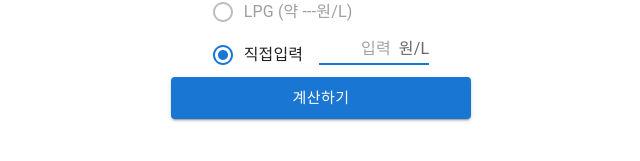
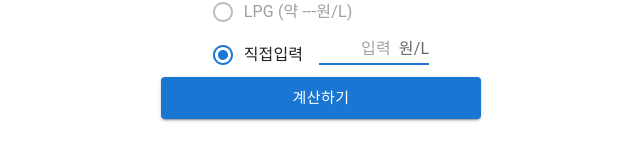
Before and after one commit to Yongveloper/FuelCostCalculator-Web, a Next.js app: page / in a window 1280 px wide. Shown: the part 531-692 px from the top of the page, without its empty margins (319-959 px from the left). Built offline with nearby package versions, Linux system fonts and the light colour scheme.

Commit message:
[기눙] 기름 가격 직접입력 input 기능

```diff
--- a/src/Components/OilList.tsx
+++ b/src/Components/OilList.tsx
@@ -1,4 +1,4 @@
-import { memo, useEffect, useRef, useState } from 'react';
+import { memo, useEffect, useRef, useState, ChangeEvent } from 'react';
 import { IOils } from '@/pages';
 import {
   Box,
@@ -10,17 +10,31 @@ import {
   RadioGroup,
 } from '@mui/material';
 import OilLIstItem from './OilLIstItem';
+import { usePriceContext } from '@/context/PriceProvider';
+import { isValidPositiveNumber } from '@/utils';
 
 interface IOilListProps {
   oils: IOils[];
 }
 
 function OilList({ oils }: IOilListProps) {
+  const { setPrice } = usePriceContext();
+  const [value, setValue] = useState('');
   const inputRef = useRef<HTMLInputElement | null>(null);
   const [selectedRadio, setSelectedRadio] = useState('직접입력');
 
-  const handleRadioChange = (event: React.ChangeEvent<HTMLInputElement>) => {
+  const handleRadioChange = (event: ChangeEvent<HTMLInputElement>) => {
     setSelectedRadio(event.target.value);
+  };
+
+  const handleInputChange = (event: ChangeEvent<HTMLInputElement>) => {
+    const {
+      currentTarget: { value },
+    } = event;
+    if (isValidPositiveNumber(value)) {
+      setValue(value);
+      setPrice(value);
+    }
   };
 
   useEffect(() => {
@@ -66,6 +80,8 @@ function OilList({ oils }: IOilListProps) {
                 textAlign: 'right',
               },
             }}
+            onChange={handleInputChange}
+            value={value}
           />
         </FormControl>
       </Box>
--- a/src/pages/index.tsx
+++ b/src/pages/index.tsx
@@ -1,15 +1,6 @@
 import { Roboto } from 'next/font/google';
 import { useState, useCallback } from 'react';
-import {
-  Box,
-  Button,
-  FormControl,
-  Input,
-  InputAdornment,
-  Typography,
-} from '@mui/material';
-import LoadingButton from '@mui/lab/LoadingButton';
-import AutorenewIcon from '@mui/icons-material/Autorenew';
+import { Button, Container, Typography } from '@mui/material';
 import DirectionsCarIcon from '@mui/icons-material/DirectionsCar';
 import LocalGasStationIcon from '@mui/icons-material/LocalGasStation';
 import OilList from '@/Components/OilList';
@@ -17,6 +8,7 @@ import { usePriceContext } from '@/context/PriceProvider';
 import DistanceInput from '@/Components/DistanceInput';
 import FuelEfficiencyInput from '@/Components/FuelEfficiencyInput';
 import OilPriceFetchButton from '@/Components/OilPriceFetchButton';
+import { isValidNumberWithDot } from '@/utils';
 
 interface OilInfo {
   TRADE_DT: string;
@@ -38,6 +30,8 @@ export interface IOils {
 
 export default function Home() {
   const { price } = usePriceContext();
+  console.log(price);
+
   const [distance, setDistance] = useState('');
   const [fuelEfficiency, setFuelEfficiency] = useState('');
   const [loading, setLoading] = useState<boolean>(false);
@@ -86,11 +80,6 @@ export default function Home() {
     []
   );
 
-  const isValidNumberWithDot = (input: string) => {
-    const regex = /^[0-9]*\.?[0-9]*$/;
-    return regex.test(input);
-  };
-
   const fetchOilPrice = async () => {
     setLoading(true);
     try {
@@ -133,7 +122,7 @@ export default function Home() {
   }
 
   return (
-    <Box
+    <Container
       sx={{
         display: 'flex',
         flexDirection: 'column',
@@ -161,7 +150,7 @@ export default function Home() {
         ₩ 유류 가격
       </Typography>
       {oils[0].price === null ? (
-        <OilPriceFetchButton onClick={fetchOilPrice} />
+        <OilPriceFetchButton loading={loading} onClick={fetchOilPrice} />
       ) : (
         <Typography variant="subtitle1" component="h4" gutterBottom>
           {new Intl.DateTimeFormat('ko-KR', { dateStyle: 'full' }).format(
@@ -171,9 +160,13 @@ export default function Home() {
         </Typography>
       )}
       <OilList oils={oils} />
-      <Button variant="contained" size="large" sx={{ width: '300px' }}>
+      <Button
+        variant="contained"
+        size="large"
+        sx={{ width: '100%', maxWidth: '320px' }}
+      >
         계산하기
       </Button>
-    </Box>
+    </Container>
   );
 }
```
